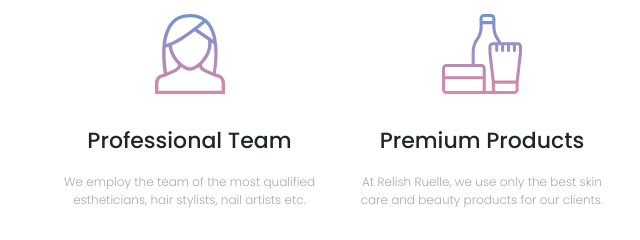
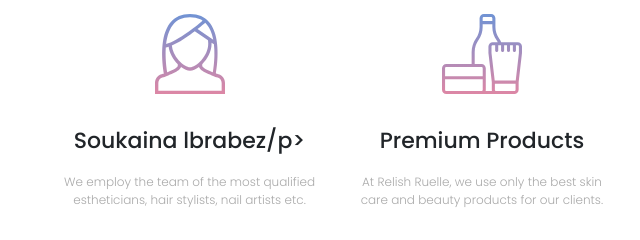
Before and after one commit to YASSINAIBI/abdesamadproject, a plain HTML site: page index.html in a window 1280 px wide. Shown: the part 802-1042 px from the top of the page, 0-640 px from the left. Drawn offline with nearby package versions, Linux system fonts and the light colour scheme; some packages are replaced by stand-ins of ours; a script that the page names is missing.

Commit message:
Update index.html

```diff
--- a/index.html
+++ b/index.html
@@ -96,7 +96,7 @@
             </linearGradient>
           </defs>
         </svg>
-        <p class="icone-text">Professional Team</p>
+        <p class="icone-text">Soukaina lbrabez/p>
         <p class="icone-text_2">
           We employ the team of the most qualified <br />
           estheticians, hair stylists, nail artists etc.
```
